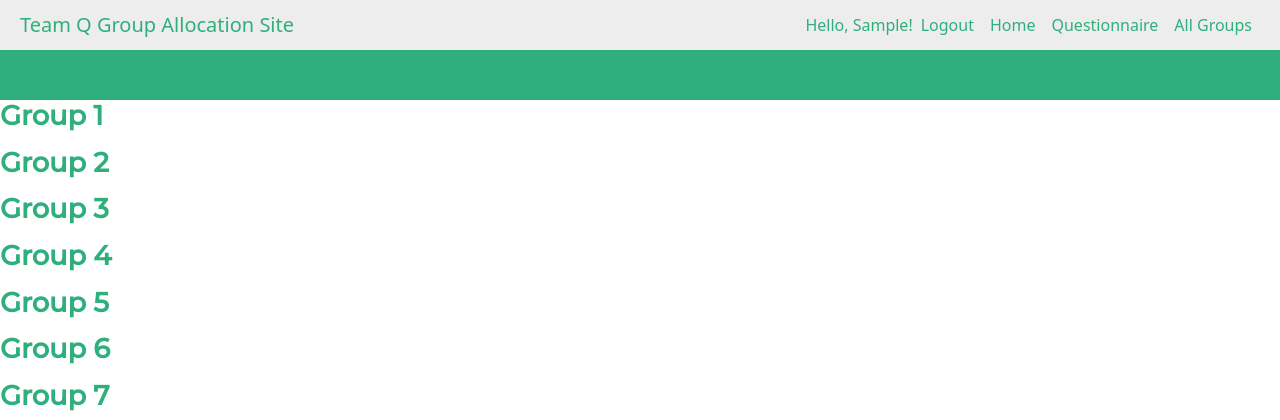
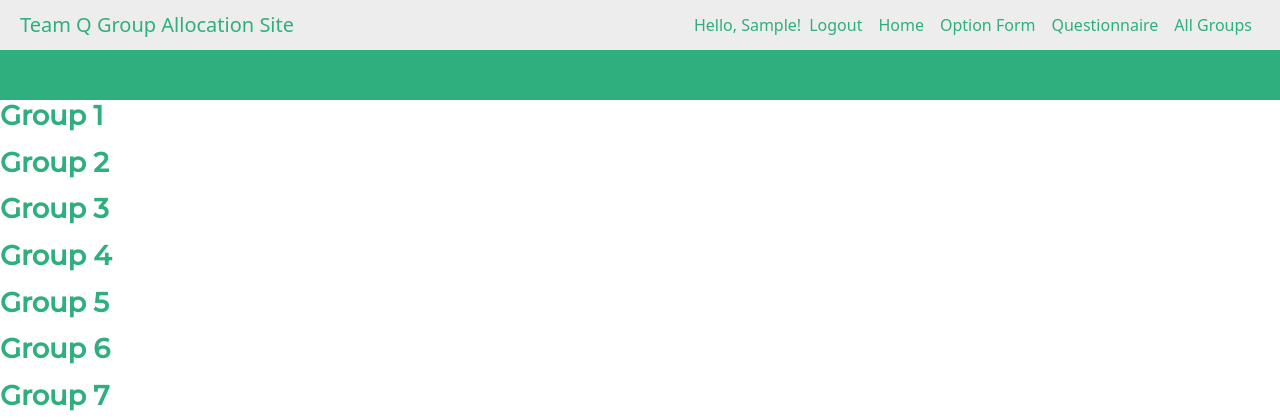
Before and after one commit to JiachZh/GroupAllocationTool, a Flask app: page /groupallocations in a window 1280 px wide. Shown: the top 420 px of the page. Run offline with Flask 2, Linux system fonts and the light colour scheme; a user stored in the database is signed in; tables that the repository leaves empty hold one stand-in row (values such as "Sample post"); parts of the project's set-up code (start-up, migrations or seed data) failed here and were passed over; some libraries are stand-ins or nearby versions.

Commit message:
authentification added to optionform page

```diff
--- a/blog/Templates/layout.html
+++ b/blog/Templates/layout.html
@@ -43,9 +43,11 @@
                       or
                   </span>
                   <li class="nav-item">
-                      <a class="nav-link text-nowrap" href="{{ url_for('register') }}">Register</a>
+                    <a class="nav-link text-nowrap" href="{{ url_for('register') }}">Register</a>
                   </li>
                   {% endif %}
+
+                  {% if current_user.isLecturer==False %}
                   <li class="nav-item">
                       <a class="nav-link text-nowrap" href="{{ url_for('home') }}" class="header">Home</a>
                   </li>
@@ -54,7 +56,24 @@
                   </li>
                   <li class="nav-item">
                     <a class="nav-link text-nowrap" href="{{ url_for('groups') }}" class="header">All Groups</a>
-                </li>
+                  </li>
+                  {% else %}
+                  <li class="nav-item">
+                    <a class="nav-link text-nowrap" href="{{ url_for('home') }}" class="header">Home</a>
+                  </li>
+                  <li class="nav-item">
+                    <a class="nav-link text-nowrap" href="{{ url_for('optionform') }}" class="header">Option Form</a>
+                  </li>
+                  <li class="nav-item">
+                    <a class="nav-link text-nowrap" href="{{ url_for('questionnaire') }}" class="header">Questionnaire</a>
+                  </li>
+                  <li class="nav-item">
+                    <a class="nav-link text-nowrap" href="{{ url_for('groups') }}" class="header">All Groups</a>
+                  </li>
+                  {% endif %}
+
+
+
 
 
               </ul>
--- a/blog/routes.py
+++ b/blog/routes.py
@@ -129,3 +129,18 @@ def groupallocations():
     students=User.query.filter(User.isLecturer==False)
 
     return render_template('groupallocations.html',title='Groupallocations',students=students, numberOfGroups = numberOfGroups)
+
+
+@app.route("/optionform",methods=['GET','POST'])
+@login_required
+def optionform():
+  form = OptionForm()
+
+  if form.validate_on_submit():
+      Option.query.filter_by(optionID=1).update({'priority':form.option1.data})
+      Option.query.filter_by(optionID=2).update({'priority':form.option2.data})
+      Option.query.filter_by(optionID=3).update({'priority':form.option3.data})
+      Option.query.filter_by(optionID=4).update({'priority':form.option4.data})
+      db.session.commit()
+      return redirect(url_for('home'))
+  return render_template('optionform.html',title='OptionForm',form=form)
```
